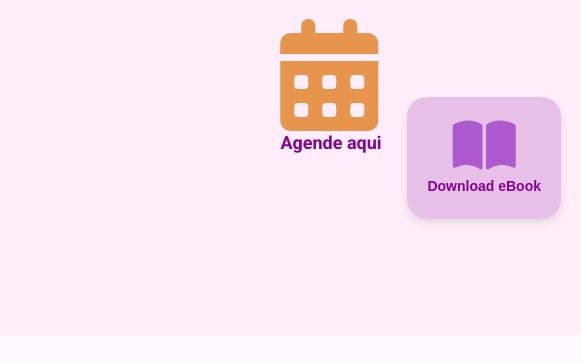
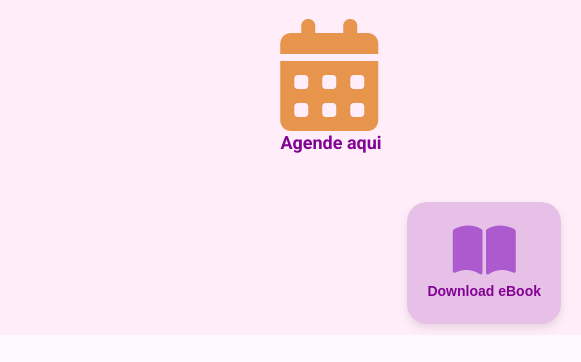
Before and after one commit to neurodivertir/pg, a plain HTML site: page index.html in a window 1280 px wide. Shown: the part 103-465 px from the top of the page, 699-1280 px from the left. Drawn offline with nearby package versions, Linux system fonts and the light colour scheme; some packages are replaced by stand-ins of ours.

Commit message:
ebook_ajuste_fim
ebook_ajuste_fim

```diff
--- a/index.html
+++ b/index.html
@@ -626,13 +626,7 @@
     </div>
   </div>
 </section>
-    <!-- Botão flutuante à direita da tela -->
-<div style="position: absolute; top: 180px; right: 20px; z-index: 999; text-align: center;">
-    <a href="https://neurodivertir.com.br/ebook/Ebook - NeuroDivertir.pdf" class="btn-ebook" target="_blank" style="display: inline-block; text-align: center;">
-        <i class="fas fa-book-open fa-4x" style="color:#ac5acd; display: block;"></i>
-        <strong style="color:#830394; display: block;">Download eBook</strong>
-    </a>
-</div>
+
 
 
      <!-- Botão flutuante fixo na lateral
@@ -694,7 +688,13 @@
             </div>
         </div>
     </section>
-
+    <!-- Botão flutuante à direita da tela -->
+<div style="position: absolute; top: 285px; right: 20px; z-index: 999; text-align: center;">
+    <a href="https://neurodivertir.com.br/ebook/Ebook - NeuroDivertir.pdf" class="btn-ebook" target="_blank" style="display: inline-block; text-align: center;">
+        <i class="fas fa-book-open fa-4x" style="color:#ac5acd; display: block;"></i>
+        <strong style="color:#830394; display: block;">Download eBook</strong>
+    </a>
+</div>
 
     <section id="services">
         <div class="container">
```
